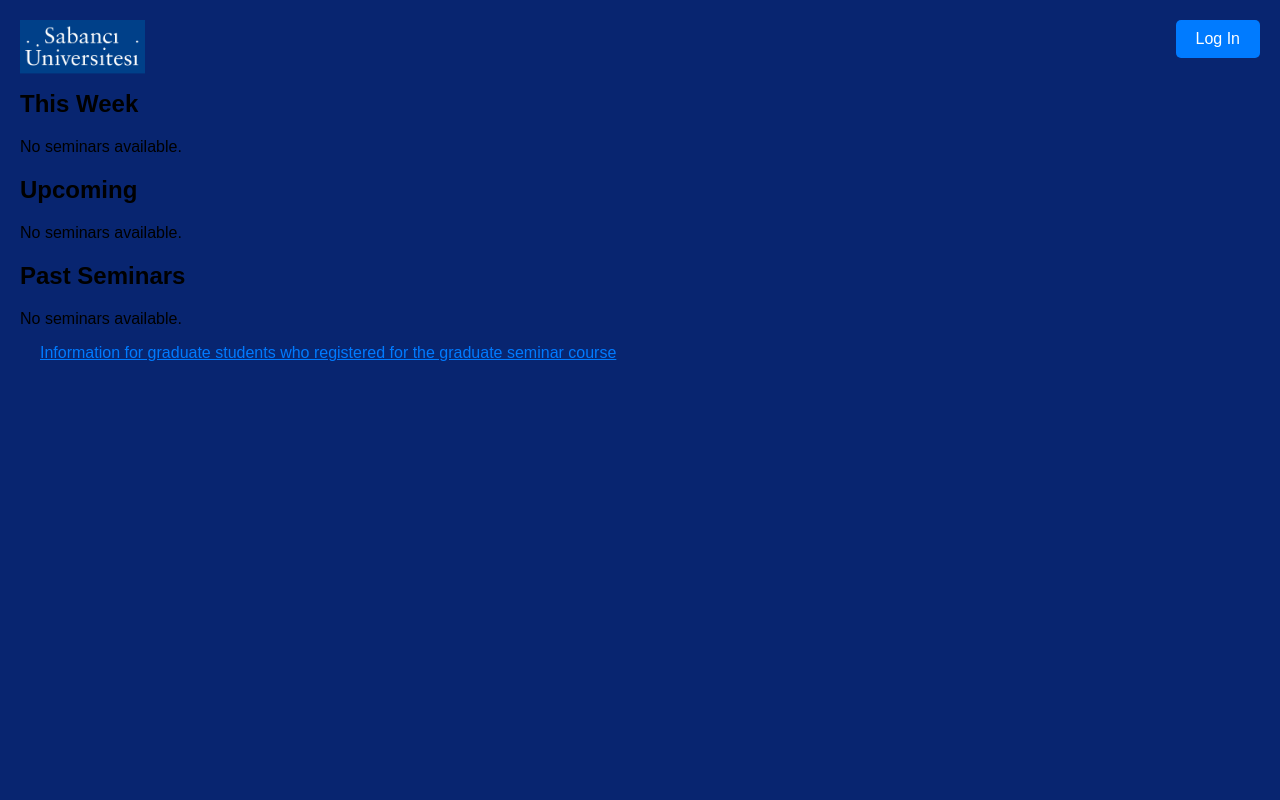
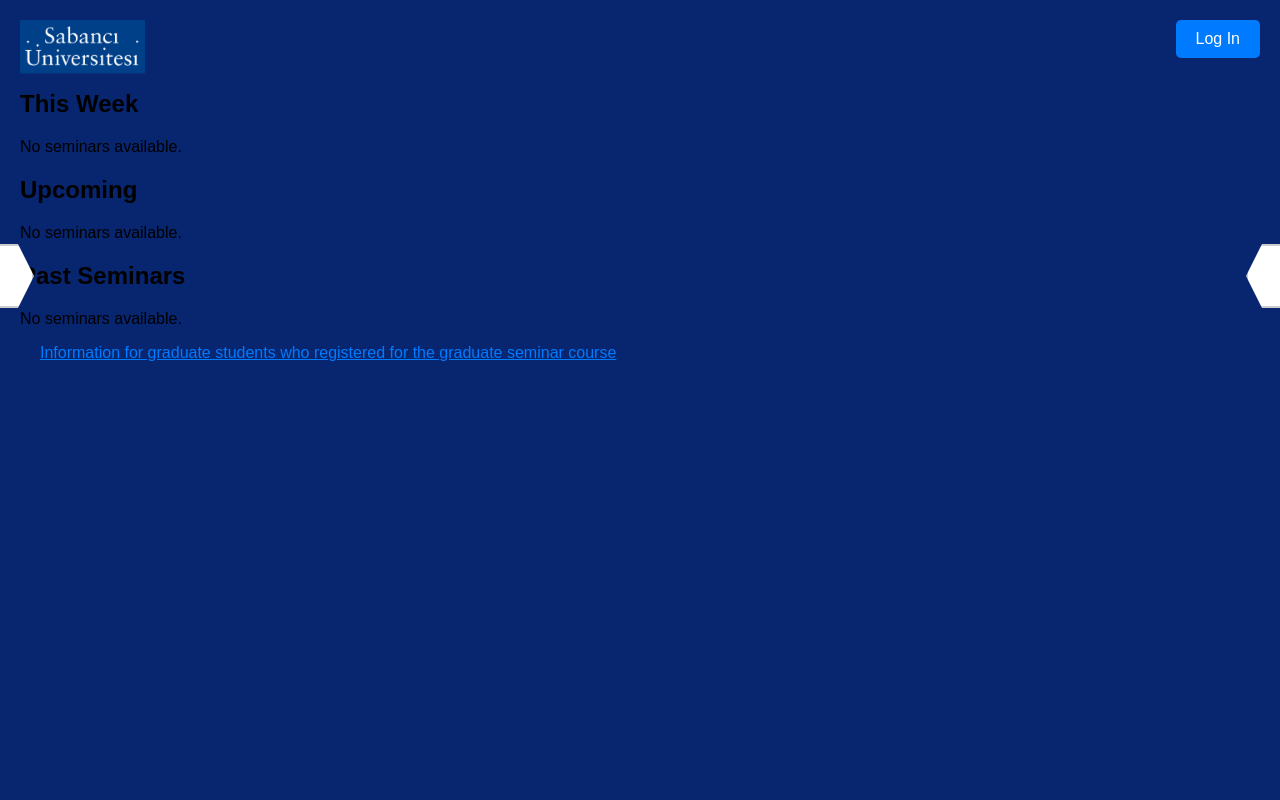
Before and after one commit to berkay13/berkay13.github.io, a PHP site: page /dashboard.php in a window 1280 px wide. Run offline with PHP 8.4, Linux system fonts and the light colour scheme; data that the repository does not hold is empty; a stand-in replaces the project's code that opens the database connection.

Commit message:
Update dashboard.css

```diff
--- a/css/dashboard.css
+++ b/css/dashboard.css
@@ -314,3 +314,51 @@
 .close-btn:hover {
     color: #000;
 }
+
+/* Add hexagon shapes on left and right sides */
+.hexagon-container {
+    position: fixed;
+    top: 0;
+    bottom: 0;
+    left: 0;
+    right: 0;
+    z-index: 999; /* Ensure it's behind content but above the background */
+    pointer-events: none; /* Allow interaction with elements below */
+}
+
+.hexagon {
+    position: absolute;
+    width: 60px; /* Size of the hexagon */
+    height: 60px;
+    background-color: #fff; /* Color of the hexagon */
+    clip-path: polygon(50% 0%, 100% 25%, 100% 75%, 50% 100%, 0% 75%, 0% 25%); /* Shape of a hexagon */
+    border: 2px solid #ccc; /* Border of the hexagon */
+}
+
+.hexagon-left {
+    left: -30px; /* Position it on the left side */
+    top: 10px;
+    transform: rotate(90deg); /* Rotate the hexagon to align with the edge */
+}
+
+.hexagon-right {
+    right: -30px; /* Position it on the right side */
+    top: 10px;
+    transform: rotate(90deg); /* Rotate the hexagon to align with the edge */
+}
+
+.hexagon-left, .hexagon-right {
+    animation: hexagon-animation 2s infinite linear;
+}
+
+@keyframes hexagon-animation {
+    0% {
+        top: 10px;
+    }
+    50% {
+        top: 50%;
+    }
+    100% {
+        top: 90%;
+    }
+}
```
